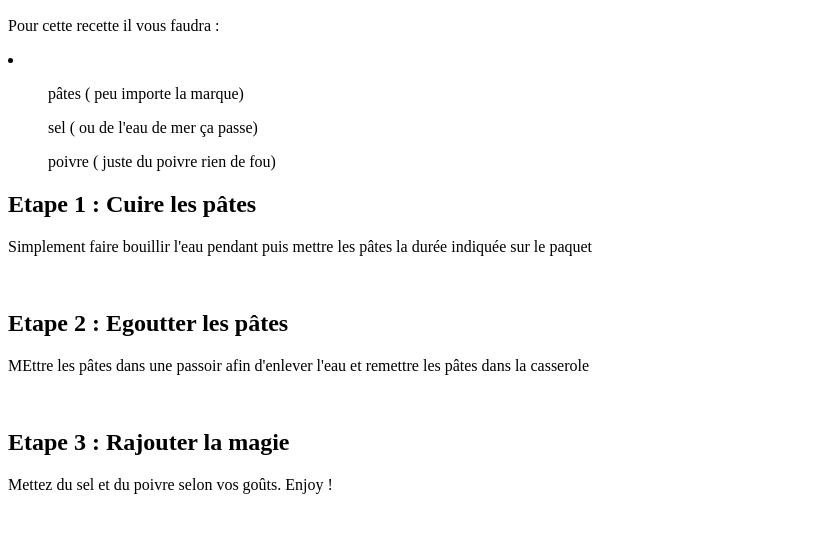
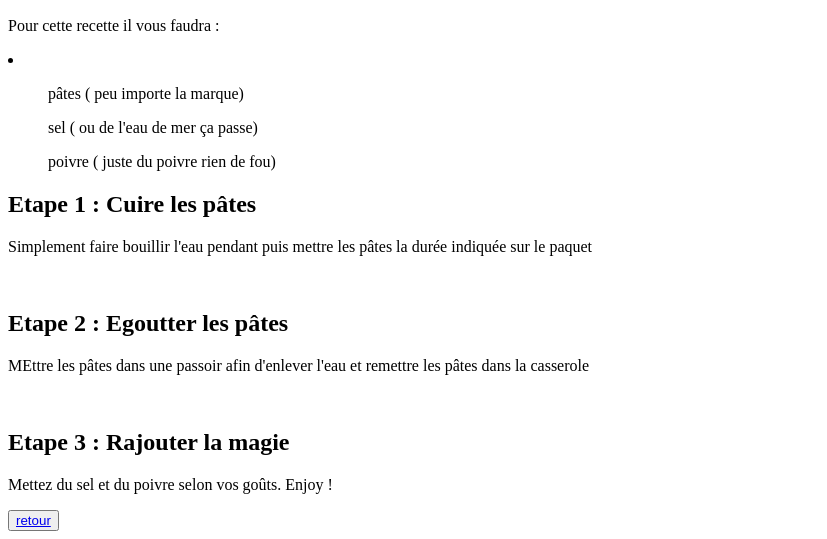
Before and after one commit to Azeghdoud/cuistoxsf, a plain HTML site: page recetteZ.html in a window 1280 px wide. Shown: the part 272-811 px from the top of the page, without its empty margins (0-827 px from the left). Drawn offline with Linux system fonts and the light colour scheme.

Commit message:
Bouton retour

```diff
--- a/recetteZ.html
+++ b/recetteZ.html
@@ -25,6 +25,6 @@
     <br>
     <h2> Etape 3 : Rajouter la magie</h2>
     <p> Mettez du sel et du poivre selon vos goûts. Enjoy !</p>
-
+    <button> <a href="index.html"> retour </a> </button>
 </body>
 </html>
```
